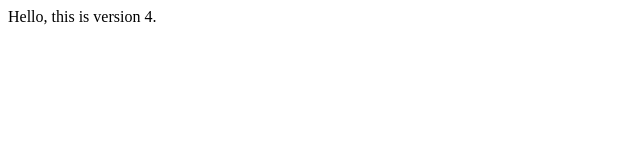
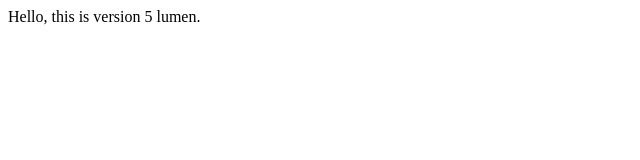
Before and after one commit to siyoutechweb/devops_test, a plain HTML site: page index.html in a window 1280 px wide. Shown: the full height of the page, 0-640 px from the left. Drawn offline with Linux system fonts and the light colour scheme.

Commit message:
zied commit lumen v5

```diff
--- a/index.html
+++ b/index.html
@@ -5,6 +5,6 @@
     <title></title>
   </head>
   <body>
-    Hello, this is version 4.
+    Hello, this is version 5 lumen.
   </body>
 </html>
```
